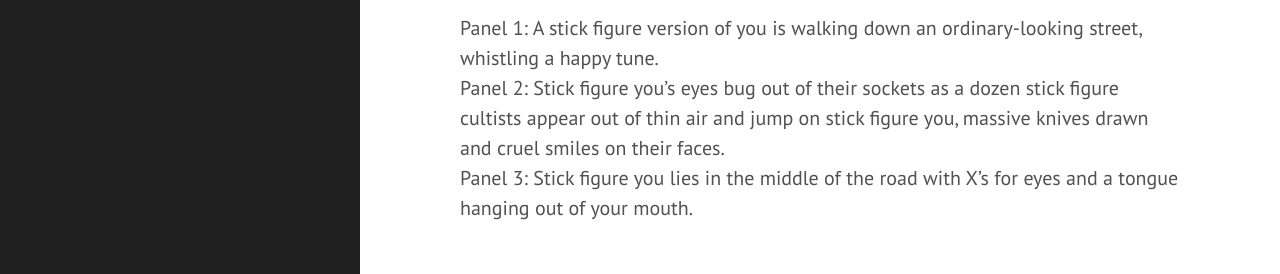
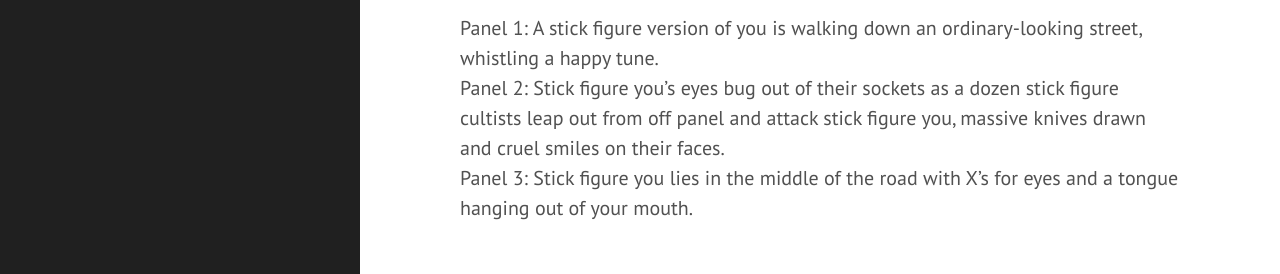
Before and after one commit to LoraV/LoraV.github.io, a Jekyll site: the page built from _posts/2022-01-21-storyboard.markdown, in a window 1280 px wide. Shown: the part 217-491 px from the top of the page. Built offline with Jekyll 4.4.1, drawn with Linux system fonts in a browser that asks for light colours.

Commit message:
tweak to storyboard script

```diff
--- a/_posts/2022-01-21-storyboard.markdown
+++ b/_posts/2022-01-21-storyboard.markdown
@@ -7,5 +7,5 @@ categories: death scenes
 Today's prompt: "Storyboard a comic."
 
 Panel 1: A stick figure version of you is walking down an ordinary-looking street, whistling a happy tune.
-Panel 2: Stick figure you's eyes bug out of their sockets as a dozen stick figure cultists appear out of thin air and jump on stick figure you, massive knives drawn and cruel smiles on their faces.
+Panel 2: Stick figure you's eyes bug out of their sockets as a dozen stick figure cultists leap out from off panel and attack stick figure you, massive knives drawn and cruel smiles on their faces.
 Panel 3: Stick figure you lies in the middle of the road with X's for eyes and a tongue hanging out of your mouth.
```
